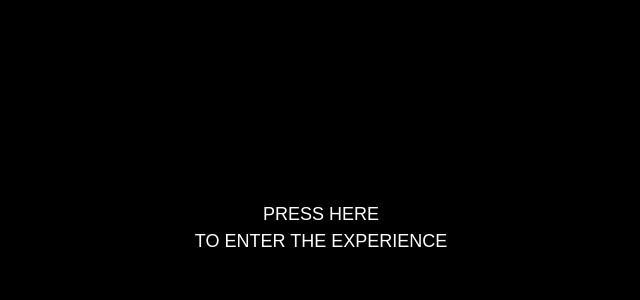
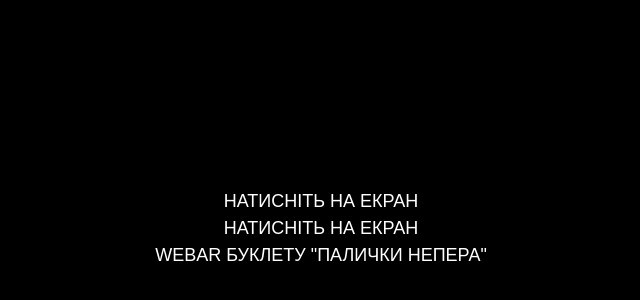
Before and after one commit to DimaShapoval/Napier-sticks, a plain HTML site: page index.html in a window 1280 px wide. Shown: the part 172-472 px from the top of the page, without its empty margins (319-959 px from the left). Drawn offline with nearby package versions, Linux system fonts and the light colour scheme; files whose address does not match are found by name.

Commit message:
Update index.html

```diff
--- a/index.html
+++ b/index.html
@@ -27,9 +27,11 @@
                 text-transform: uppercase; font-family: Arial, Helvetica, sans-serif; font-weight: 400; line-height: 1.5em; font-size: large; white-space: nowrap;
                 user-select: none; pointer-events: none;
             ">
-            Press here
+            Натисніть на екран
             <br>
-            to enter the experience
+            Натисніть на екран
+            <br>
+            WebAR буклету "Палички Непера"
         </div>
     </div>
 
```
